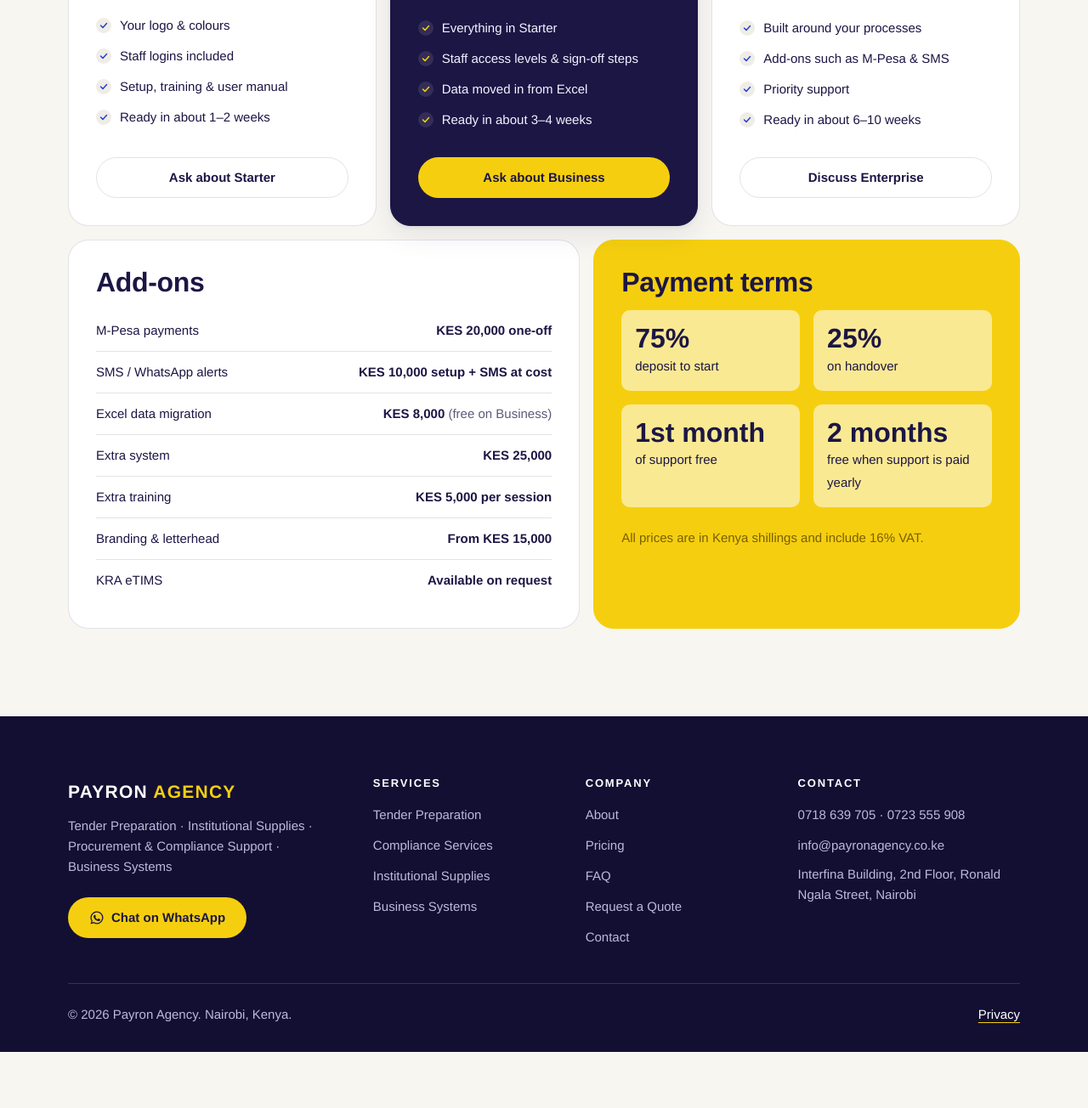
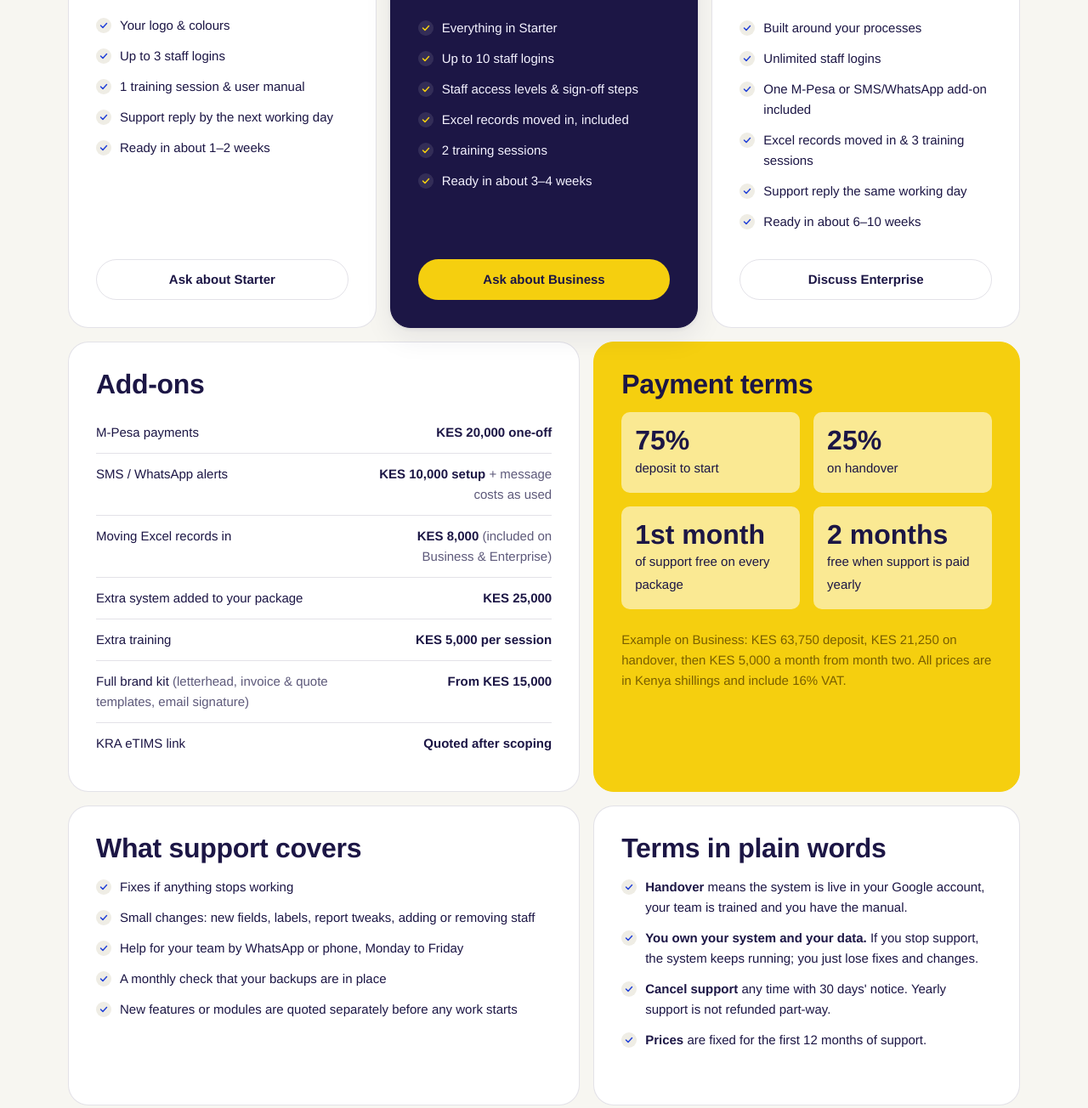
Before and after one commit to payronagency-ctrl/payronagency-site, a plain HTML site: page pricing/index.html in a window 1280 px wide. Shown: the part 811-2115 px from the top of the page at 85% size. Before the commit the page ends 2049 px from the top, so only its background shows below. Drawn offline with Linux system fonts and the light colour scheme; a web font is replaced by a local one.

Commit message:
Update pricing and business systems copy; sitewide label fixes
- Pricing: per-package inclusions, clearer add-ons, payment example, support scope and plain-language terms
- Business Systems: split live-demo vs built-to-order systems, data ownership section
- Sitewide: 'Request a system demo', consistent 'Get a Quote', quote form service names, 12 clients

Co-Authored-By: Claude Opus 5.5 <noreply@anthropic.com>
Claude-Session: https://claude.ai/code/session_0151cb6tuxdKfCzydxtwm8aC

```diff
--- a/pricing/index.html
+++ b/pricing/index.html
@@ -40,7 +40,7 @@
       <a class="nav-quote" href="../quote/">Get a Quote</a>
     </nav>
     <a class="btn btn-yellow header-quote" href="../quote/">Get a Quote</a>
-    <a class="btn btn-primary header-cta" href="https://wa.me/254718639705?text=Hi%20Payron%2C%20I%20would%20like%20a%20demo%20of%20the%20Business%20Management%20System." target="_blank" rel="noopener noreferrer" aria-label="Request a Business Management System demo on WhatsApp"><span class="cta-pre">Request&nbsp;</span>BMS demo</a>
+    <a class="btn btn-primary header-cta" href="https://wa.me/254718639705?text=Hi%20Payron%2C%20I%20would%20like%20a%20demo%20of%20the%20Business%20Management%20System." target="_blank" rel="noopener noreferrer" aria-label="Request a Business Management System demo on WhatsApp"><span class="cta-pre">Request a&nbsp;</span>system demo</a>
     <button class="menu-btn" id="menuBtn" type="button" aria-expanded="false" aria-controls="nav" aria-label="Open menu"><span></span><span></span></button>
   </div>
 </header>
@@ -64,7 +64,7 @@
         <p class="plan-for">One ready-made system.</p>
         <p class="price-l">One-off setup</p><p class="price"><span class="cur">KES</span> 35,000</p>
         <p class="support">Support <strong data-m="3,000" data-y="30,000">3,000</strong> <span data-unit>/ month</span></p>
-        <ul class="ticks"><li>Your logo &amp; colours</li><li>Staff logins included</li><li>Setup, training &amp; user manual</li><li>Ready in about 1–2 weeks</li></ul>
+        <ul class="ticks"><li>Your logo &amp; colours</li><li>Up to 3 staff logins</li><li>1 training session &amp; user manual</li><li>Support reply by the next working day</li><li>Ready in about 1–2 weeks</li></ul>
         <a class="btn btn-ghost" href="https://wa.me/254718639705?text=Hi%20Payron%2C%20I%27m%20interested%20in%20the%20Starter%20package." target="_blank" rel="noopener noreferrer">Ask about Starter</a>
       </article>
       <article class="plan plan-pop reveal">
@@ -73,7 +73,7 @@
         <p class="plan-for">Several systems combined into one, with one login for your team.</p>
         <p class="price-l">One-off setup</p><p class="price"><span class="cur">KES</span> 85,000</p>
         <p class="support">Support <strong data-m="5,000" data-y="50,000">5,000</strong> <span data-unit>/ month</span></p>
-        <ul class="ticks"><li>Everything in Starter</li><li>Staff access levels &amp; sign-off steps</li><li>Data moved in from Excel</li><li>Ready in about 3–4 weeks</li></ul>
+        <ul class="ticks"><li>Everything in Starter</li><li>Up to 10 staff logins</li><li>Staff access levels &amp; sign-off steps</li><li>Excel records moved in, included</li><li>2 training sessions</li><li>Ready in about 3–4 weeks</li></ul>
         <a class="btn btn-yellow" href="https://wa.me/254718639705?text=Hi%20Payron%2C%20I%27m%20interested%20in%20the%20Business%20package." target="_blank" rel="noopener noreferrer">Ask about Business</a>
       </article>
       <article class="plan reveal">
@@ -81,7 +81,7 @@
         <p class="plan-for">A made-to-order system built around how you work.</p>
         <p class="price-l">One-off setup, from</p><p class="price"><span class="cur">KES</span> 180,000</p>
         <p class="support">Support <strong data-m="8,000" data-y="80,000">8,000</strong> <span data-unit>/ month</span></p>
-        <ul class="ticks"><li>Built around your processes</li><li>Add-ons such as M-Pesa &amp; SMS</li><li>Priority support</li><li>Ready in about 6–10 weeks</li></ul>
+        <ul class="ticks"><li>Built around your processes</li><li>Unlimited staff logins</li><li>One M-Pesa or SMS/WhatsApp add-on included</li><li>Excel records moved in &amp; 3 training sessions</li><li>Support reply the same working day</li><li>Ready in about 6–10 weeks</li></ul>
         <a class="btn btn-ghost" href="https://wa.me/254718639705?text=Hi%20Payron%2C%20I%27d%20like%20to%20discuss%20an%20Enterprise%20system." target="_blank" rel="noopener noreferrer">Discuss Enterprise</a>
       </article>
     </div>
@@ -92,12 +92,12 @@
         <table>
           <tbody>
             <tr><th scope="row">M-Pesa payments</th><td>KES 20,000 one-off</td></tr>
-            <tr><th scope="row">SMS / WhatsApp alerts</th><td>KES 10,000 setup + SMS at cost</td></tr>
-            <tr><th scope="row">Excel data migration</th><td>KES 8,000 <span class="muted">(free on Business)</span></td></tr>
-            <tr><th scope="row">Extra system</th><td>KES 25,000</td></tr>
+            <tr><th scope="row">SMS / WhatsApp alerts</th><td>KES 10,000 setup <span class="muted">+ message costs as used</span></td></tr>
+            <tr><th scope="row">Moving Excel records in</th><td>KES 8,000 <span class="muted">(included on Business &amp; Enterprise)</span></td></tr>
+            <tr><th scope="row">Extra system added to your package</th><td>KES 25,000</td></tr>
             <tr><th scope="row">Extra training</th><td>KES 5,000 per session</td></tr>
-            <tr><th scope="row">Branding &amp; letterhead</th><td>From KES 15,000</td></tr>
-            <tr><th scope="row">KRA eTIMS</th><td>Available on request</td></tr>
+            <tr><th scope="row">Full brand kit <span class="muted">(letterhead, invoice &amp; quote templates, email signature)</span></th><td>From KES 15,000</td></tr>
+            <tr><th scope="row">KRA eTIMS link</th><td>Quoted after scoping</td></tr>
           </tbody>
         </table>
       </div>
@@ -106,10 +106,31 @@
         <ol class="term-list">
           <li><strong>75%</strong><span>deposit to start</span></li>
           <li><strong>25%</strong><span>on handover</span></li>
-          <li><strong>1st month</strong><span>of support free</span></li>
+          <li><strong>1st month</strong><span>of support free on every package</span></li>
           <li><strong>2 months</strong><span>free when support is paid yearly</span></li>
         </ol>
-        <p class="muted small">All prices are in Kenya shillings and include 16% VAT.</p>
+        <p class="muted small">Example on Business: KES 63,750 deposit, KES 21,250 on handover, then KES 5,000 a month from month two. All prices are in Kenya shillings and include 16% VAT.</p>
+      </div>
+    </div>
+    <div class="pricing-foot">
+      <div class="addons reveal">
+        <h3>What support covers</h3>
+        <ul class="ticks">
+          <li>Fixes if anything stops working</li>
+          <li>Small changes: new fields, labels, report tweaks, adding or removing staff</li>
+          <li>Help for your team by WhatsApp or phone, Monday to Friday</li>
+          <li>A monthly check that your backups are in place</li>
+          <li>New features or modules are quoted separately before any work starts</li>
+        </ul>
+      </div>
+      <div class="addons reveal">
+        <h3>Terms in plain words</h3>
+        <ul class="ticks">
+          <li><strong>Handover</strong> means the system is live in your Google account, your team is trained and you have the manual.</li>
+          <li><strong>You own your system and your data.</strong> If you stop support, the system keeps running; you just lose fixes and changes.</li>
+          <li><strong>Cancel support</strong> any time with 30 days' notice. Yearly support is not refunded part-way.</li>
+          <li><strong>Prices</strong> are fixed for the first 12 months of support.</li>
+        </ul>
       </div>
     </div>
   </div>
@@ -130,7 +151,7 @@
       </div>
       <div>
         <h2 class="foot-h">Company</h2>
-        <ul class="foot-links"><li><a href="../about/">About</a></li><li><a href="../pricing/">Pricing</a></li><li><a href="../faq/">FAQ</a></li><li><a href="../quote/">Request a Quote</a></li><li><a href="../contact/">Contact</a></li></ul>
+        <ul class="foot-links"><li><a href="../about/">About</a></li><li><a href="../pricing/">Pricing</a></li><li><a href="../faq/">FAQ</a></li><li><a href="../quote/">Get a Quote</a></li><li><a href="../contact/">Contact</a></li></ul>
       </div>
       <div>
         <h2 class="foot-h">Contact</h2>
```
Also changed, not shown: 404.html (+2 -2 lines), about/index.html (+2 -2 lines), business-systems/index.html (+12 -7 lines), compliance-services/index.html (+2 -2 lines), contact/index.html (+2 -2 lines), faq/index.html (+2 -2 lines), index.html (+3 -3 lines), institutional-supplies/index.html (+2 -2 lines), privacy/index.html (+2 -2 lines), quote/index.html (+4 -4 lines), tender-preparation/index.html (+2 -2 lines).
